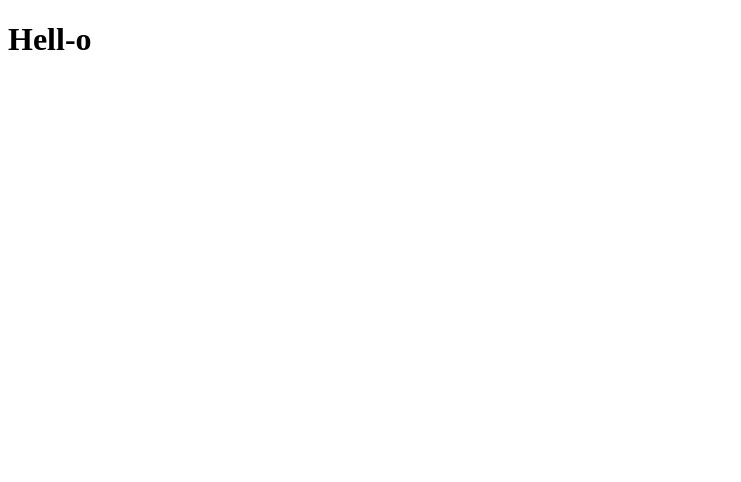
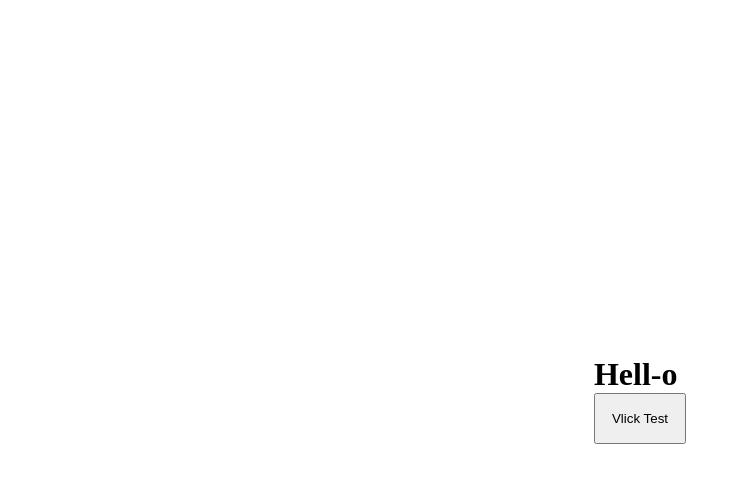
Before and after one commit to RiccardoCarluccio/vue-hello, a plain HTML site: page index.html in a window 1280 px wide. Shown: the whole page, without its empty margins (0-741 px from the left). Drawn offline with nearby package versions, Linux system fonts and the light colour scheme.

Commit message:
@click event test

```diff
--- /dev/null
+++ b/CSS/style.css
@@ -0,0 +1,22 @@
+* {
+  box-sizing: border-box;
+  margin: 0;
+  padding: 0;
+}
+
+body {
+  height: 100vh;
+  width: 100%;
+  position: relative;
+}
+
+.container {
+  position: absolute;
+  top: 50%;
+  left: 50%;
+  transform: translate(-50%, -50%);
+}
+
+.button {
+  padding: 1rem;
+}
--- /dev/null
+++ b/CSS/theme.css
@@ -0,0 +1,4 @@
+.bg-cornflowerblue {
+  background-color: cornflowerblue;
+  color: white;
+}
--- a/JS/main.js
+++ b/JS/main.js
@@ -3,6 +3,12 @@ const app = Vue.createApp({
     return {
       vueGaming: "Hell-o",
     }
+  },
+
+  methods: {
+    clickTest: function () {
+      document.getElementById('click-test').classList.toggle('bg-cornflowerblue');
+    }
   }
 })
 app.mount("#app");
--- a/index.html
+++ b/index.html
@@ -4,14 +4,18 @@
   <meta charset="UTF-8">
   <meta name="viewport" content="width=device-width, initial-scale=1.0">
 
+  <link rel="stylesheet" href="CSS/style.css">
+  <link rel="stylesheet" href="CSS/theme.css">
   <script src="https://unpkg.com/vue@3/dist/vue.global.js"></script>
 
   <title>Vue Hello</title>
 </head>
 <body>
 
-  <div id="app">
+  <div id="app" class="container">
     <h1>{{vueGaming}}</h1>
+
+    <button id="click-test" class="button" @click="clickTest">Vlick Test</button>
   </div>
 
   <script src="JS/main.js"></script>
```
